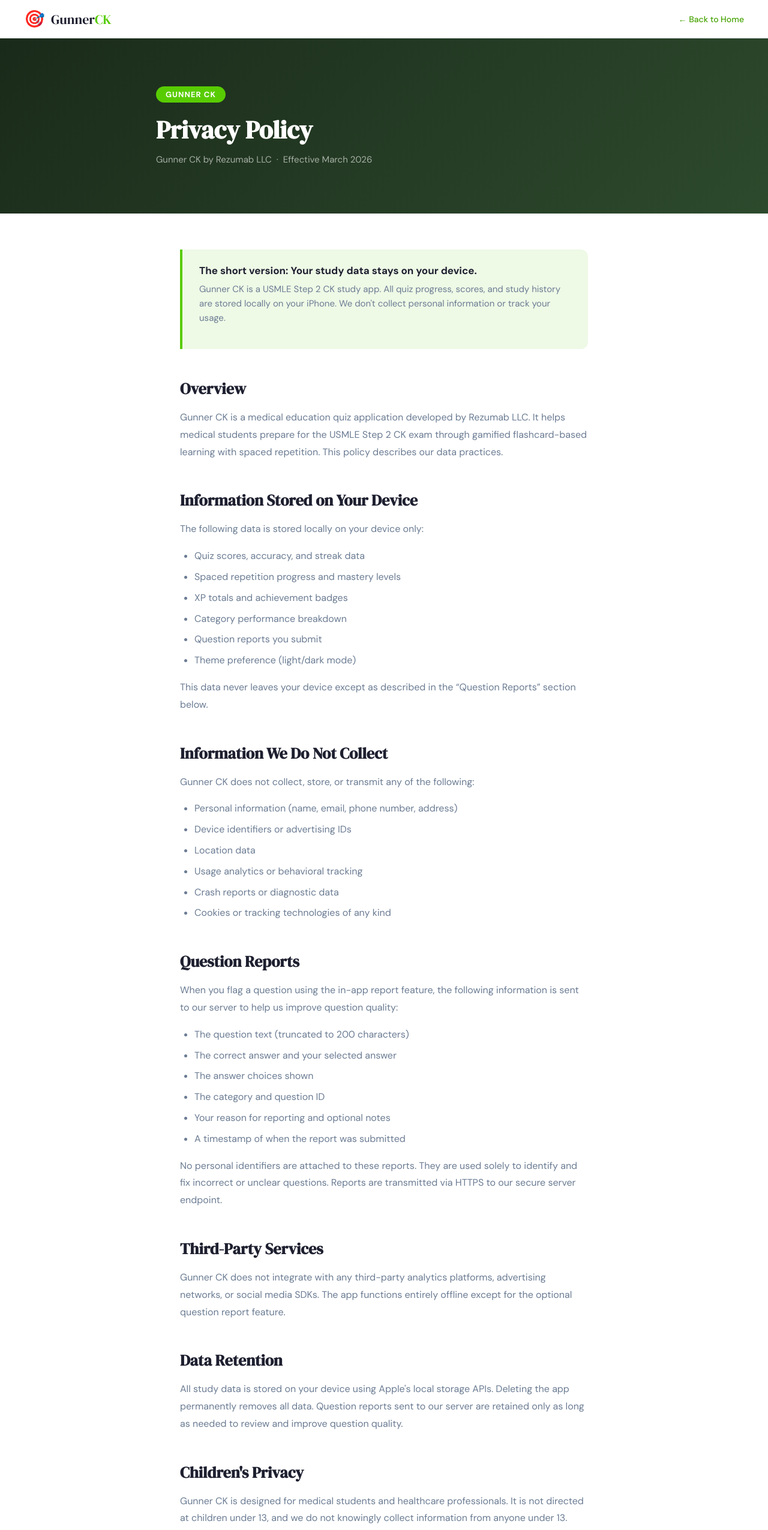
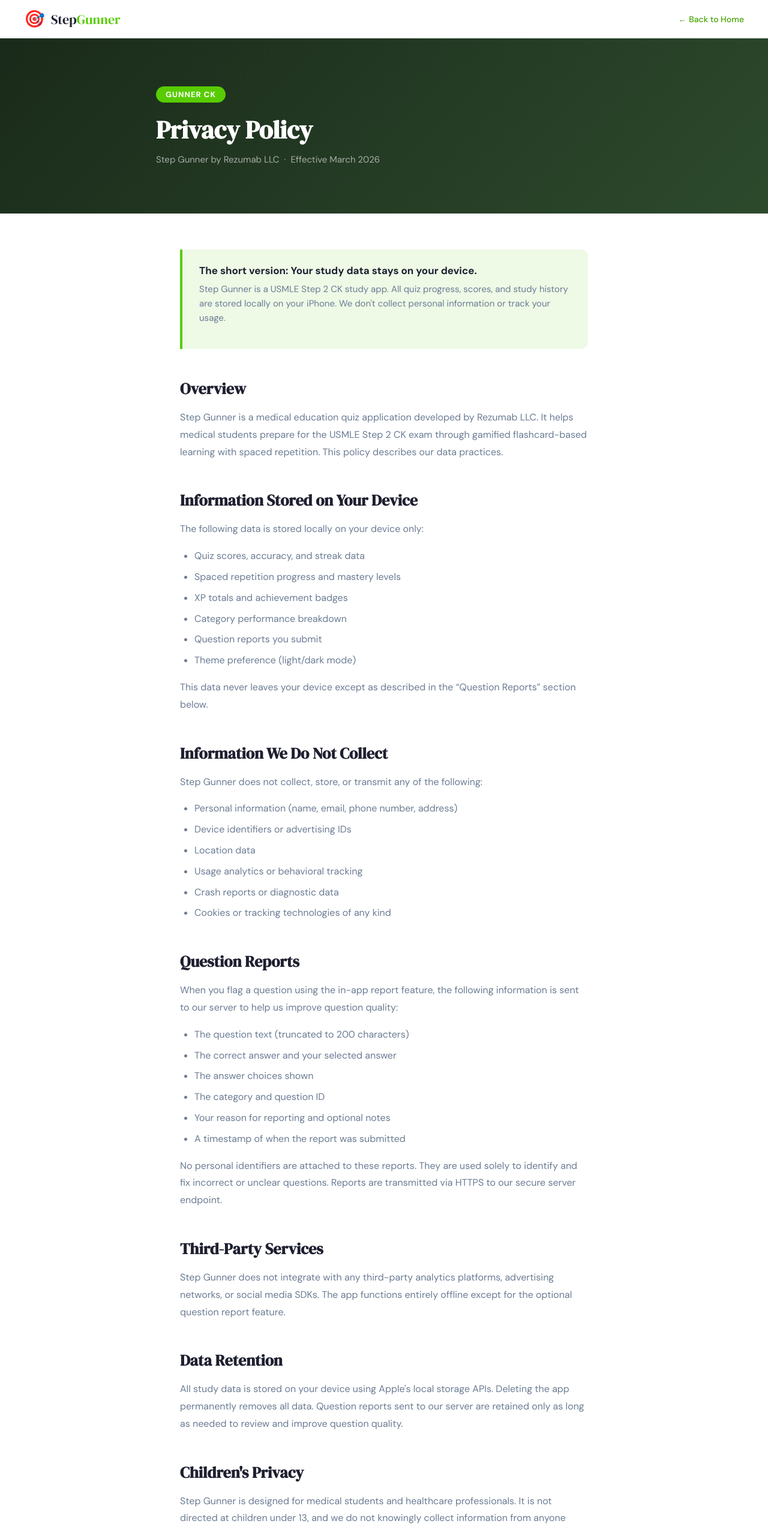
Before and after one commit to sfgreen/gunner-site, a Next.js app: page /privacy in a window 1280 px wide. Shown: the top 2551 px of the page at 60% size. Built offline with nearby package versions, Linux system fonts and the light colour scheme.

Commit message:
Rename to Step Gunner

```diff
--- a/pages/privacy.tsx
+++ b/pages/privacy.tsx
@@ -4,8 +4,8 @@
   return (
     <>
       <Head>
-        <title>Privacy Policy — Gunner CK | Rezumab LLC</title>
-        <meta name="description" content="Privacy Policy for Gunner CK by Rezumab LLC. Your study data stays on your device." />
+        <title>Privacy Policy — Step Gunner | Rezumab LLC</title>
+        <meta name="description" content="Privacy Policy for Step Gunner by Rezumab LLC. Your study data stays on your device." />
         <meta name="viewport" content="width=device-width, initial-scale=1.0" />
         <link rel="preconnect" href="https://fonts.googleapis.com" />
         <link href="https://fonts.googleapis.com/css2?family=DM+Serif+Display:ital@0;1&family=DM+Sans:wght@300;400;500;600;700&display=swap" rel="stylesheet" />
@@ -70,7 +70,7 @@
       <nav>
         <a href="/" className="nav-brand">
           <span className="icon">🎯</span>
-          <span className="name">Gunner<span>CK</span></span>
+          <span className="name">Step<span>Gunner</span></span>
         </a>
         <a href="/" className="nav-back">← Back to Home</a>
       </nav>
@@ -79,18 +79,18 @@
         <div className="hero-bar-inner">
           <div className="app-badge">GUNNER CK</div>
           <h1>Privacy Policy</h1>
-          <p>Gunner CK by Rezumab LLC &nbsp;·&nbsp; Effective March 2026</p>
+          <p>Step Gunner by Rezumab LLC &nbsp;·&nbsp; Effective March 2026</p>
         </div>
       </div>
 
       <div className="content">
         <div className="highlight-box">
           <strong>The short version: Your study data stays on your device.</strong>
-          <p>Gunner CK is a USMLE Step 2 CK study app. All quiz progress, scores, and study history are stored locally on your iPhone. We don&apos;t collect personal information or track your usage.</p>
+          <p>Step Gunner is a USMLE Step 2 CK study app. All quiz progress, scores, and study history are stored locally on your iPhone. We don&apos;t collect personal information or track your usage.</p>
         </div>
 
         <h2>Overview</h2>
-        <p>Gunner CK is a medical education quiz application developed by Rezumab LLC. It helps medical students prepare for the USMLE Step 2 CK exam through gamified flashcard-based learning with spaced repetition. This policy describes our data practices.</p>
+        <p>Step Gunner is a medical education quiz application developed by Rezumab LLC. It helps medical students prepare for the USMLE Step 2 CK exam through gamified flashcard-based learning with spaced repetition. This policy describes our data practices.</p>
 
         <h2>Information Stored on Your Device</h2>
         <p>The following data is stored locally on your device only:</p>
@@ -105,7 +105,7 @@
         <p>This data never leaves your device except as described in the &ldquo;Question Reports&rdquo; section below.</p>
 
         <h2>Information We Do Not Collect</h2>
-        <p>Gunner CK does not collect, store, or transmit any of the following:</p>
+        <p>Step Gunner does not collect, store, or transmit any of the following:</p>
         <ul>
           <li>Personal information (name, email, phone number, address)</li>
           <li>Device identifiers or advertising IDs</li>
@@ -128,23 +128,23 @@
         <p>No personal identifiers are attached to these reports. They are used solely to identify and fix incorrect or unclear questions. Reports are transmitted via HTTPS to our secure server endpoint.</p>
 
         <h2>Third-Party Services</h2>
-        <p>Gunner CK does not integrate with any third-party analytics platforms, advertising networks, or social media SDKs. The app functions entirely offline except for the optional question report feature.</p>
+        <p>Step Gunner does not integrate with any third-party analytics platforms, advertising networks, or social media SDKs. The app functions entirely offline except for the optional question report feature.</p>
 
         <h2>Data Retention</h2>
         <p>All study data is stored on your device using Apple&apos;s local storage APIs. Deleting the app permanently removes all data. Question reports sent to our server are retained only as long as needed to review and improve question quality.</p>
 
         <h2>Children&apos;s Privacy</h2>
-        <p>Gunner CK is designed for medical students and healthcare professionals. It is not directed at children under 13, and we do not knowingly collect information from anyone under 13.</p>
+        <p>Step Gunner is designed for medical students and healthcare professionals. It is not directed at children under 13, and we do not knowingly collect information from anyone under 13.</p>
 
         <h2>Medical Disclaimer</h2>
-        <p>Gunner CK is for educational purposes only. It is not a substitute for medical education, clinical training, or professional medical advice. Always consult authoritative medical resources and supervising physicians for clinical decision-making.</p>
+        <p>Step Gunner is for educational purposes only. It is not a substitute for medical education, clinical training, or professional medical advice. Always consult authoritative medical resources and supervising physicians for clinical decision-making.</p>
 
         <h2>Changes to This Policy</h2>
         <p>If we update this privacy policy, changes will be posted on this page with an updated date.</p>
 
         <div className="contact-box">
           <h2>Contact Us</h2>
-          <p>Questions about this Privacy Policy or Gunner CK?</p>
+          <p>Questions about this Privacy Policy or Step Gunner?</p>
           <p>
             <strong>Email:</strong> <a href="mailto:rezumab.med@gmail.com">rezumab.med@gmail.com</a><br />
             <strong>Company:</strong> Rezumab LLC<br />
@@ -156,7 +156,7 @@
       <footer>
         <div className="footer-inner">
           <div>
-            <div className="footer-brand">Gunner<span>CK</span></div>
+            <div className="footer-brand">Step<span>Gunner</span></div>
             <p className="footer-tagline">USMLE Step 2 CK prep that doesn&apos;t suck.<br />Built by Rezumab LLC · Texas, USA.</p>
           </div>
           <div>
```
Also changed, not shown: pages/index.tsx (+5 -5 lines).
